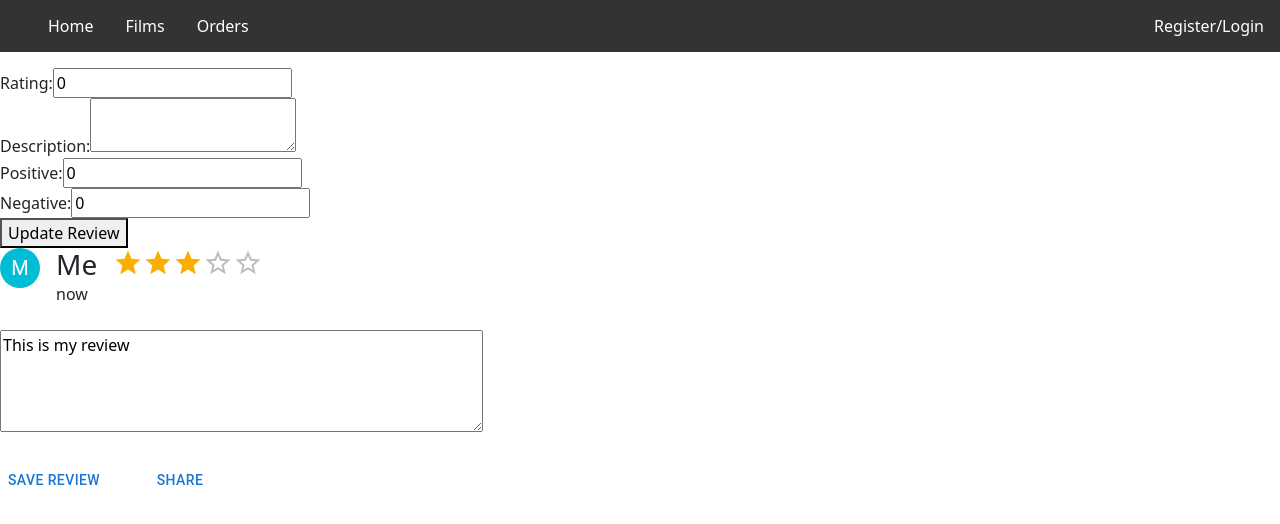
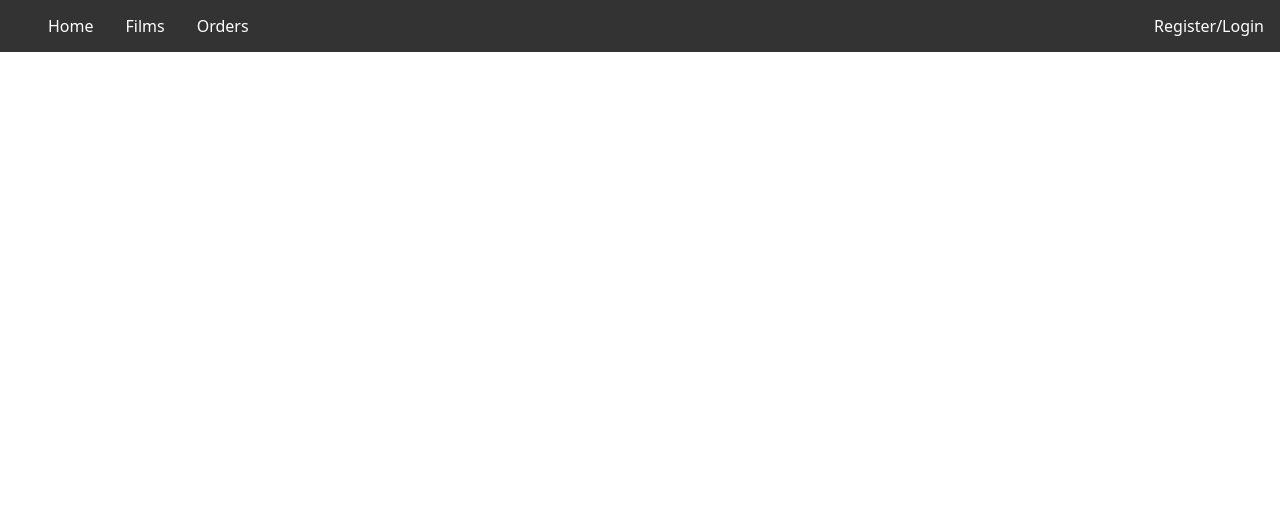
Before and after one commit to kostasliutkus/Filmu_Nuoma_Sistema, a React (Create React App) app in the folder filmu-nuoma-web/: page /EditReview in a window 1280 px wide. Shown: the top 524 px of the page. Built offline with nearby package versions, Linux system fonts and the light colour scheme; no server answers.

Commit message:
Update App.js

```diff
--- a/filmu-nuoma-web/src/App.js
+++ b/filmu-nuoma-web/src/App.js
@@ -34,8 +34,8 @@ function App() {
             <Route path="/FilmList" element ={<FilmList/>}/>
             <Route path="/OrderList" element ={<OrderList/>}/>
             <Route path="/Review" element ={<Review/>}/>
-            <Route path="/EditReview" element ={<EditReview/>}/>
-            <Route path="/AddReview" element ={<AddReview/>}/>
+            <Route path="/EditReview/:id" element ={<EditReview/>}/>
+            <Route path="/AddReview/:id" element ={<AddReview/>}/>
             <Route path="/Profile" element ={<Profile/>}/>
             <Route path="/RegLog" element ={<RegLog/>}/>
             <Route path="/Register" element ={<Register/>}/>
```
